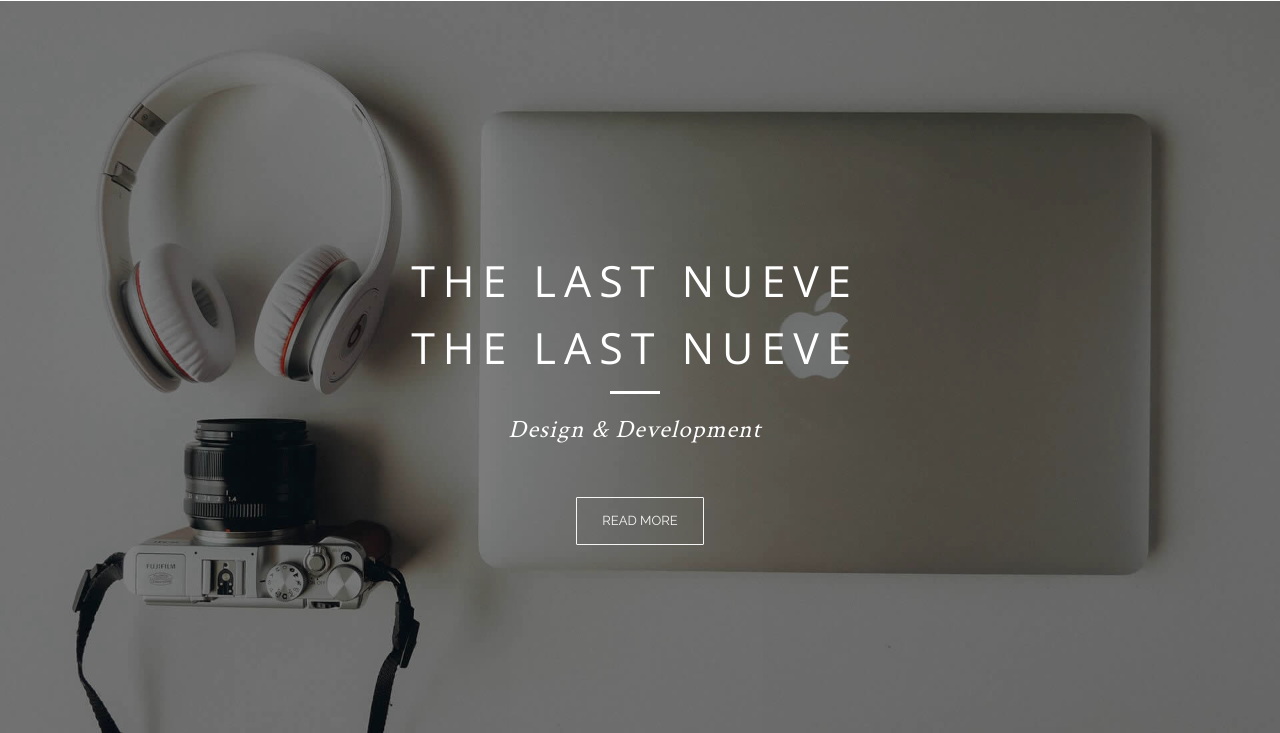
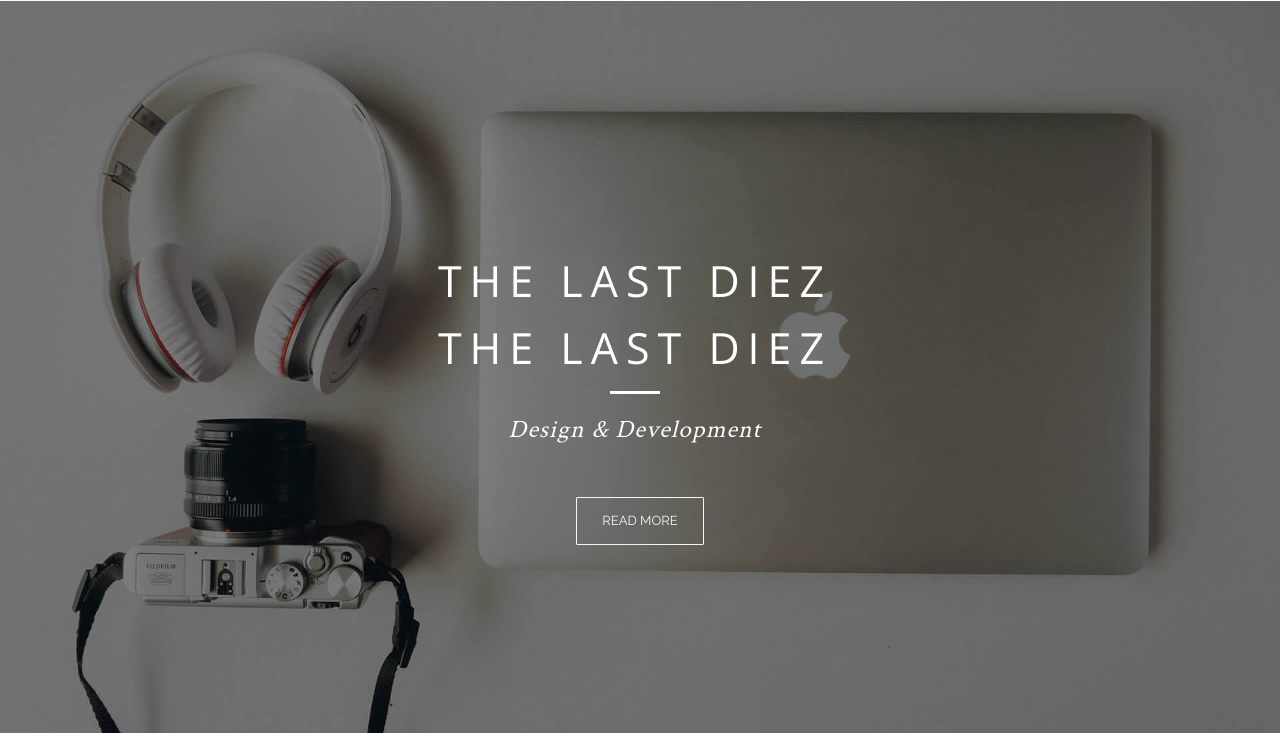
Before and after one commit to jdijeres/github-precy, a plain HTML site: page index.html in a window 1280 px wide. Shown: the part 67-800 px from the top of the page. Drawn offline with nearby package versions, Linux system fonts and the light colour scheme; some packages are replaced by stand-ins of ours.

Commit message:
Update index.html

```diff
--- a/index.html
+++ b/index.html
@@ -106,8 +106,8 @@
                     <ul class="caption-slides">
 
                       <li class="caption">
-                        <h1>THE LAST NUEVE</h1>
-                        <h1>THE LAST NUEVE</h1>
+                        <h1>THE LAST diez</h1>
+                        <h1>THE LAST diez</h1>
 
                         <div class="div-line"></div>
                         <p class="hero">Branding, Photography &amp; Web Development</p>
@@ -115,8 +115,8 @@
 
                       <li class="caption">
 
-                        <h1>THE LAST NUEVE</h1>
-                        <h1>THE LAST NUEVE</h1>
+                        <h1>THE LAST diez</h1>
+                        <h1>THE LAST diez</h1>
 
                         <div class="div-line"></div>
                         <p class="hero">Design &amp; Development</p>
@@ -124,8 +124,9 @@
 
                       <li class="caption">
 
-                        <h1>THE LAST NUEVE</h1>
-                        <h1>THE LAST NUEVE</h1>
+                        <h1>THE LAST diez</h1>
+                        <h1>THE LAST diez</h1>
+
                         <div class="div-line"></div>
                         <p class="hero">HTML5 &amp; CSS3</p>
                       </li>
```
